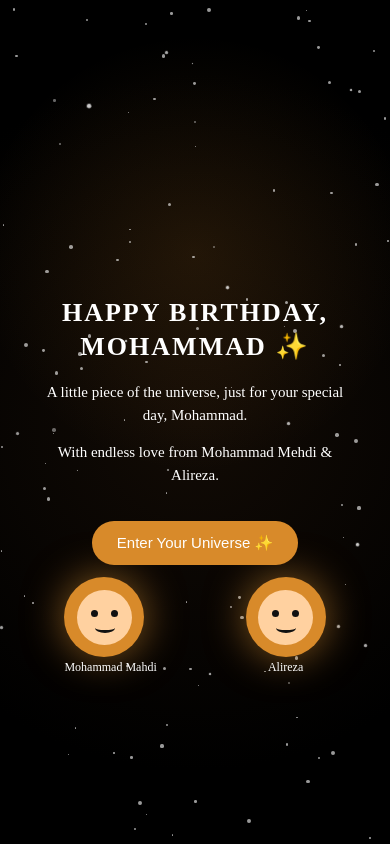
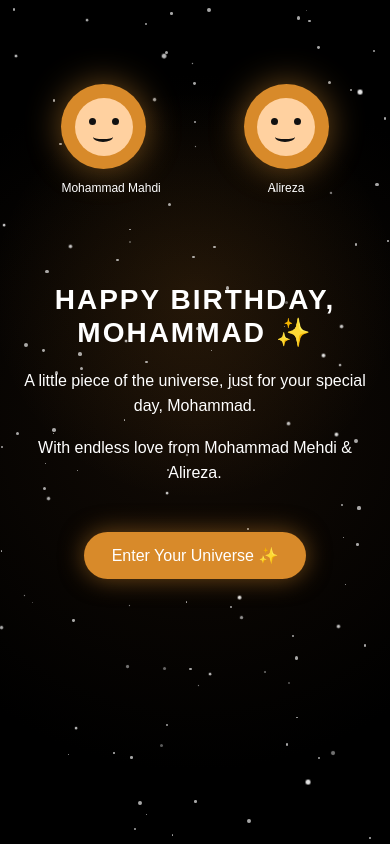
Before and after one commit to mahdiesmaeilzadeh/mohammad-universe, a plain HTML site: page index.html in a window 390 px wide. Drawn offline with Linux system fonts and the light colour scheme.

Commit message:
stars and character fixed

```diff
--- a/css/style.css
+++ b/css/style.css
@@ -4,30 +4,55 @@
 
 
 body {
-    margin:0;
-    height:100vh;
-    overflow:hidden;
+
+    margin: 0;
+    height: 100vh;
+    overflow: hidden;
 
     background:
-    radial-gradient(circle at 50% 30%,
-    rgba(216,138,42,0.12),
-    transparent 35%),
-    radial-gradient(circle at center,
-    #120b05,
-    #000 75%);
+    radial-gradient(
+        circle at 50% 35%,
+        rgba(216,138,42,0.12),
+        transparent 35%
+    ),
+    radial-gradient(
+        circle at center,
+        #120b05,
+        #000 75%
+    );
 
-    color:white;
+    font-family: Arial, sans-serif;
+
+    color: white;
 }
+
 
 
 .scene {
 
-    height:100vh;
-    position:relative;
+    height: 100dvh;
 
-    display:flex;
-    justify-content:center;
-    align-items:center;
+    position: relative;
+
+    display: flex;
+
+    justify-content: center;
+
+    align-items: center;
+
+}
+
+
+
+/* Stars */
+
+.stars {
+
+    position: absolute;
+
+    inset: 0;
+
+    overflow: hidden;
 
 }
 
@@ -35,21 +60,55 @@ body {
 
 .star {
 
-    position:absolute;
+    position: absolute;
 
-    background:white;
+    background: white;
 
-    border-radius:50%;
+    border-radius: 50%;
 
-    opacity:0.6;
+    opacity: 0.65;
 
 }
 
 
-.star:nth-child(5n) {
+
+.star:nth-child(4n) {
 
     animation:
-    twinkle 6s infinite ease-in-out;
+    twinkle 4s infinite ease-in-out;
+
+}
+
+
+
+.star:nth-child(7n) {
+
+    animation:
+    twinkle 5.5s infinite ease-in-out;
+
+}
+
+
+
+@keyframes twinkle {
+
+
+    0%,100% {
+
+        opacity: 0.35;
+
+        transform: scale(1);
+
+    }
+
+
+    50% {
+
+        opacity: 0.9;
+
+        transform: scale(1.25);
+
+    }
 
 }
 
@@ -57,38 +116,21 @@ body {
 
 
 
-@keyframes twinkle {
-
-    0%,100% {
-
-        opacity:0.4;
-        transform:scale(1);
-
-    }
-
-
-    50% {
-
-        opacity:0.8;
-        transform:scale(1.15);
-
-    }
-
-}
+/* Characters */
 
 .characters {
 
-    position:absolute;
+    position: absolute;
 
-    width:100%;
+    width: 100%;
 
-    bottom:15%;
+    top: 14%;
 
-    display:flex;
+    display: flex;
 
-    justify-content:space-around;
+    justify-content: space-around;
 
-    pointer-events:none;
+    padding: 0 40px;
 
 }
 
@@ -96,51 +138,56 @@ body {
 
 .character {
 
-    text-align:center;
+    text-align: center;
 
-    opacity:0;
+    opacity: 0;
 
-    animation-duration:1.5s;
-    animation-fill-mode:forwards;
+    animation-duration: 1.5s;
 
-}
-
-
-.character.left {
-
-    animation-name:
-    enterLeft;
-
-}
-
-
-.character.right {
-
-    animation-name:
-    enterRight;
-
-    animation-delay:.5s;
+    animation-fill-mode: forwards;
 
 }
 
 
 
+.character.left {
+
+    animation-name: enterLeft;
+
+}
+
+
+
+.character.right {
+
+    animation-name: enterRight;
+
+    animation-delay: .5s;
+
+}
+
+
 
 .avatar {
 
-    width:120px;
-    height:120px;
+    width: 110px;
 
-    background:#d88a2a;
+    height: 110px;
 
-    border-radius:50%;
+    background: #d88a2a;
 
-    display:flex;
-    justify-content:center;
-    align-items:center;
+    border-radius: 50%;
+
+    display: flex;
+
+    justify-content: center;
+
+    align-items: center;
+
 
     box-shadow:
-    0 0 40px rgba(255,170,60,.5);
+
+    0 0 35px rgba(255,170,60,.45);
 
 }
 
@@ -148,14 +195,15 @@ body {
 
 .face {
 
-    width:80px;
-    height:80px;
+    width: 75px;
 
-    background:#ffd1a0;
+    height: 75px;
 
-    border-radius:50%;
+    background: #ffd1a0;
 
-    position:relative;
+    border-radius: 50%;
+
+    position: relative;
 
 }
 
@@ -165,14 +213,15 @@ body {
 
     position:absolute;
 
-    width:10px;
-    height:10px;
+    width:9px;
+
+    height:9px;
 
     background:#111;
 
     border-radius:50%;
 
-    top:30px;
+    top:28px;
 
 }
 
@@ -180,14 +229,15 @@ body {
 
 .left-eye {
 
-    left:20px;
+    left:18px;
 
 }
 
 
+
 .right-eye {
 
-    right:20px;
+    right:18px;
 
 }
 
@@ -197,23 +247,38 @@ body {
 
     position:absolute;
 
-    width:30px;
-    height:15px;
+    width:28px;
 
-    border-bottom:
-    3px solid #111;
+    height:14px;
+
+    border-bottom:3px solid #111;
 
     border-radius:50%;
 
-    bottom:20px;
+    bottom:18px;
 
-    left:25px;
+    left:24px;
 
 }
 
 
 
 
+.character span {
+
+    display:block;
+
+    margin-top:12px;
+
+    font-size:15px;
+
+}
+
+
+
+
+
+/* Main Content */
 
 .content {
 
@@ -225,13 +290,15 @@ body {
 
     max-width:700px;
 
+    padding:0 20px;
+
     opacity:0;
 
     animation:
+
     fadeIn 2s forwards;
 
-    animation-delay:
-    1.5s;
+    animation-delay:1.3s;
 
 }
 
@@ -262,13 +329,12 @@ button {
     margin-top:30px;
 
     padding:
+
     15px 35px;
-
 
     border:none;
 
     border-radius:50px;
-
 
     background:#d88a2a;
 
@@ -277,6 +343,10 @@ button {
     font-size:18px;
 
     cursor:pointer;
+
+    box-shadow:
+
+    0 0 25px rgba(216,138,42,.5);
 
 }
 
@@ -291,21 +361,27 @@ button:hover {
 
 
 
+
+/* Animations */
+
+
 @keyframes enterLeft {
+
 
     from {
 
-        transform:
-        translateX(-300px);
+        opacity:0;
+
+        transform:translateX(-300px);
 
     }
+
 
     to {
 
         opacity:1;
 
-        transform:
-        translateX(0);
+        transform:translateX(0);
 
     }
 
@@ -316,19 +392,21 @@ button:hover {
 
 @keyframes enterRight {
 
+
     from {
 
-        transform:
-        translateX(300px);
+        opacity:0;
+
+        transform:translateX(300px);
 
     }
+
 
     to {
 
         opacity:1;
 
-        transform:
-        translateX(0);
+        transform:translateX(0);
 
     }
 
@@ -336,42 +414,41 @@ button:hover {
 
 
 
+
 @keyframes fadeIn {
+
 
     from {
 
         opacity:0;
 
-        transform:
-        translateY(30px);
+        transform:translateY(30px);
 
     }
+
 
     to {
 
         opacity:1;
 
-        transform:
-        translateY(0);
+        transform:translateY(0);
 
     }
 
 }
 
-/* Mobile Responsive */
-
-@media (max-width: 600px) {
 
 
-    .scene {
-        min-height: 100dvh;
-        padding: 20px;
-    }
+
+
+/* Mobile */
+
+@media(max-width:600px){
 
 
     .characters {
 
-        bottom: 20%;
+        top:10%;
 
         padding:0 20px;
 
@@ -380,16 +457,18 @@ button:hover {
 
     .avatar {
 
-        width:80px;
-        height:80px;
+        width:85px;
+
+        height:85px;
 
     }
 
 
     .face {
 
-        width:55px;
-        height:55px;
+        width:58px;
+
+        height:58px;
 
     }
 
@@ -397,6 +476,7 @@ button:hover {
     .eye {
 
         width:7px;
+
         height:7px;
 
         top:20px;
@@ -405,25 +485,31 @@ button:hover {
 
 
     .left-eye {
+
         left:14px;
+
     }
 
 
     .right-eye {
+
         right:14px;
+
     }
 
 
     .smile {
 
         width:20px;
+
         height:10px;
 
         left:18px;
 
-        bottom:12px;
+        bottom:14px;
 
     }
+
 
 
     .character span {
@@ -431,46 +517,27 @@ button:hover {
         font-size:12px;
 
     }
+    h1 {
 
-
-
-    .content {
-
-        width:100%;
-
-        padding:0 15px;
-
-        animation-delay:1.2s;
+        font-size:28px;
 
     }
 
 
-    h1 {
 
-        font-size:26px;
+    p {
 
-        line-height:1.3;
+        font-size:16px;
 
     }
 
 
-    p {
-
-        font-size:15px;
-
-        line-height:1.5;
-
-    }
-
 
     button {
 
-        margin-top:20px;
+        font-size:16px;
 
-        padding:
-        13px 25px;
-
-        font-size:15px;
+        padding:14px 28px;
 
     }
 
```
